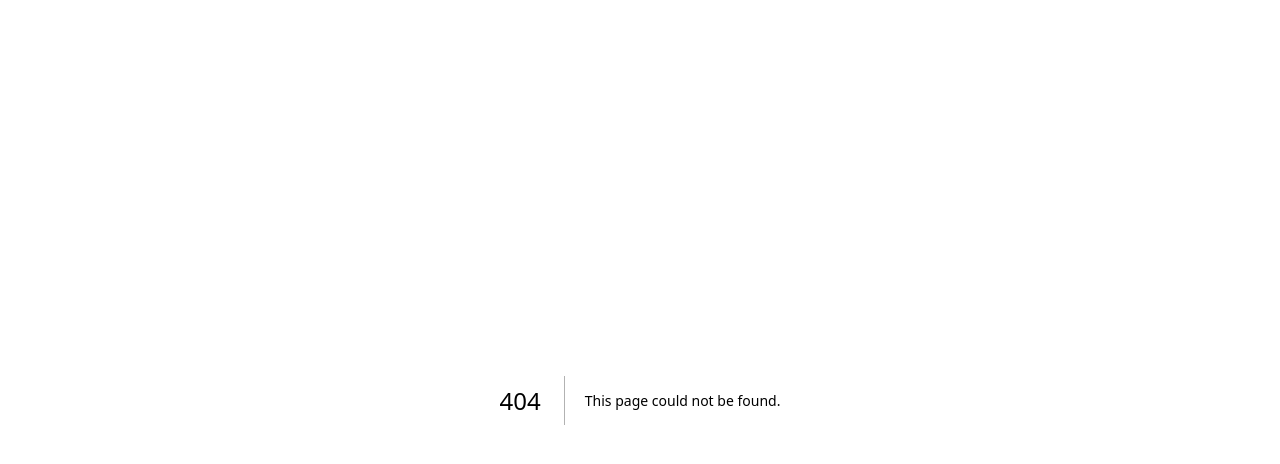
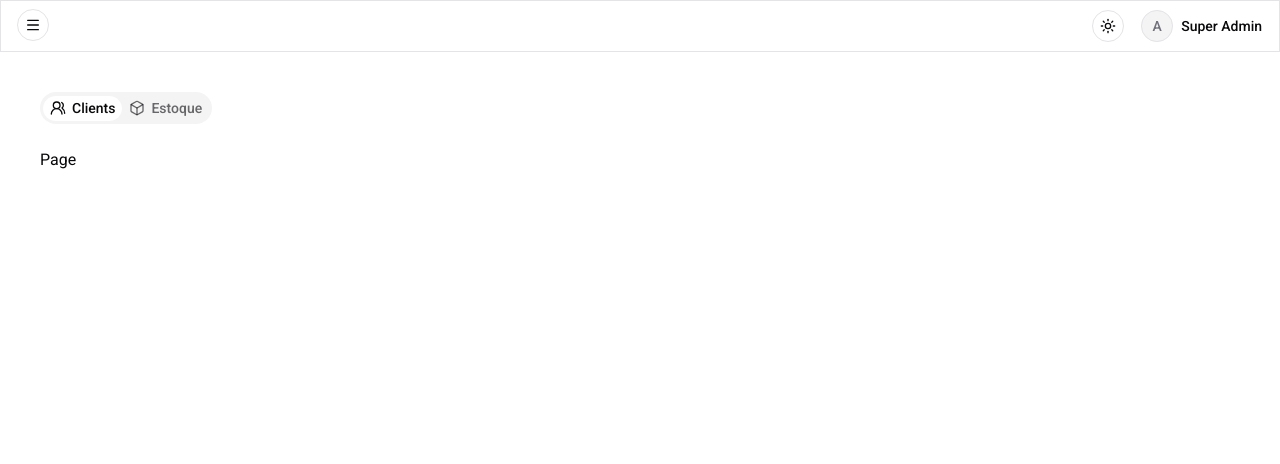
Before and after one commit to Balica-s-System/moto-status-single, a Next.js app: page /admin/management/clients in a window 1280 px wide. Before the commit this address had no page. Shown: the top 464 px of the page. Built offline with nearby package versions, Linux system fonts and the light colour scheme.

Commit message:
feat: restructure admin management routes and add layout with tabs

```diff
--- a/src/app/(dashboard)/_components/dashboard-layout.tsx
+++ b/src/app/(dashboard)/_components/dashboard-layout.tsx
@@ -26,12 +26,12 @@
     group: "Administração",
     items: [
       {
-        href: "/admin/clients",
+        href: "/admin/management/clients",
         label: "Clientes",
         icon: <Users2Icon className="mr-2 size-3"/>
       },
       {
-        href: "/admin/inventory",
+        href: "/admin/management/inventory",
         label: "Estoque",
         icon: <BoxIcon  className="mr-2 size-3"/>
       }
--- /dev/null
+++ b/src/app/(dashboard)/admin/management/clients/page.tsx
@@ -0,0 +1,7 @@
+const Page  = () => {
+  return (
+    <div>Page</div>
+  )
+}
+
+export default Page
--- /dev/null
+++ b/src/app/(dashboard)/admin/management/inventory/page.tsx
@@ -0,0 +1,7 @@
+const Page = () => {
+  return (
+    <div>Page Inventory</div>
+  )
+}
+
+export default Page;
--- /dev/null
+++ b/src/app/(dashboard)/admin/management/layout.tsx
@@ -0,0 +1,46 @@
+"use client";
+
+import { Tabs, TabsList, TabsTrigger } from "@/components/ui/tabs";
+import { BoxIcon, Users2Icon } from "lucide-react";
+import Link from "next/link";
+import { usePathname } from "next/navigation";
+import { ReactNode } from "react";
+
+type LayoutProps = { children: ReactNode };
+const Layout = ({ children }: LayoutProps) => {
+  const pathname = usePathname();
+
+  const getDefaultTab = () => {
+    if (pathname.includes("/admin/management/clients"))
+      return "clients";
+    if (pathname.includes("/admin/management/inventory"))
+      return "inventory";
+    return "foods";
+  };
+
+  return (
+    <div className="mx-auto max-w-7xl p-6">
+      <div className="mb-6">
+        <Tabs value={getDefaultTab()}>
+          <TabsList>
+            <TabsTrigger value="clients" asChild>
+              <Link href="/admin/management/clients">
+                <Users2Icon />
+                Clients
+              </Link>
+            </TabsTrigger>
+            <TabsTrigger value="inventory" asChild>
+              <Link href="/admin/management/inventory">
+                <BoxIcon />
+                Estoque
+              </Link>
+            </TabsTrigger>
+          </TabsList>
+        </Tabs>
+      </div>
+      {children}
+    </div>
+  );
+};
+
+export default Layout;
--- /dev/null
+++ b/src/components/ui/tabs.tsx
@@ -0,0 +1,90 @@
+"use client"
+
+import * as React from "react"
+import { cva, type VariantProps } from "class-variance-authority"
+import { Tabs as TabsPrimitive } from "radix-ui"
+
+import { cn } from "@/lib/utils"
+
+function Tabs({
+  className,
+  orientation = "horizontal",
+  ...props
+}: React.ComponentProps<typeof TabsPrimitive.Root>) {
+  return (
+    <TabsPrimitive.Root
+      data-slot="tabs"
+      data-orientation={orientation}
+      className={cn(
+        "group/tabs flex gap-2 data-horizontal:flex-col",
+        className
+      )}
+      {...props}
+    />
+  )
+}
+
+const tabsListVariants = cva(
+  "group/tabs-list inline-flex w-fit items-center justify-center rounded-2xl p-[3px] text-muted-foreground group-data-horizontal/tabs:h-8 group-data-vertical/tabs:h-fit group-data-vertical/tabs:flex-col group-data-vertical/tabs:p-1 data-[variant=line]:rounded-none",
+  {
+    variants: {
+      variant: {
+        default: "bg-muted",
+        line: "gap-1 bg-transparent",
+      },
+    },
+    defaultVariants: {
+      variant: "default",
+    },
+  }
+)
+
+function TabsList({
+  className,
+  variant = "default",
+  ...props
+}: React.ComponentProps<typeof TabsPrimitive.List> &
+  VariantProps<typeof tabsListVariants>) {
+  return (
+    <TabsPrimitive.List
+      data-slot="tabs-list"
+      data-variant={variant}
+      className={cn(tabsListVariants({ variant }), className)}
+      {...props}
+    />
+  )
+}
+
+function TabsTrigger({
+  className,
+  ...props
+}: React.ComponentProps<typeof TabsPrimitive.Trigger>) {
+  return (
+    <TabsPrimitive.Trigger
+      data-slot="tabs-trigger"
+      className={cn(
+        "relative inline-flex h-[calc(100%-1px)] flex-1 items-center justify-center gap-1.5 rounded-2xl border border-transparent! px-1.5 py-0.5 text-sm font-medium whitespace-nowrap text-foreground/60 transition-all group-data-vertical/tabs:w-full group-data-vertical/tabs:justify-start group-data-vertical/tabs:px-3 group-data-vertical/tabs:py-0.5 hover:text-foreground focus-visible:border-ring focus-visible:ring-[3px] focus-visible:ring-ring/50 focus-visible:outline-1 focus-visible:outline-ring disabled:pointer-events-none disabled:opacity-50 dark:text-muted-foreground dark:hover:text-foreground [&_svg]:pointer-events-none [&_svg]:shrink-0 [&_svg:not([class*='size-'])]:size-4",
+        "group-data-[variant=line]/tabs-list:bg-transparent group-data-[variant=line]/tabs-list:data-active:bg-transparent dark:group-data-[variant=line]/tabs-list:data-active:border-transparent dark:group-data-[variant=line]/tabs-list:data-active:bg-transparent",
+        "data-active:bg-background data-active:text-foreground dark:data-active:border-input dark:data-active:bg-input/30 dark:data-active:text-foreground",
+        "after:absolute after:bg-foreground after:opacity-0 after:transition-opacity group-data-horizontal/tabs:after:inset-x-0 group-data-horizontal/tabs:after:bottom-[-5px] group-data-horizontal/tabs:after:h-0.5 group-data-vertical/tabs:after:inset-y-0 group-data-vertical/tabs:after:-right-1 group-data-vertical/tabs:after:w-0.5 group-data-[variant=line]/tabs-list:data-active:after:opacity-100",
+        className
+      )}
+      {...props}
+    />
+  )
+}
+
+function TabsContent({
+  className,
+  ...props
+}: React.ComponentProps<typeof TabsPrimitive.Content>) {
+  return (
+    <TabsPrimitive.Content
+      data-slot="tabs-content"
+      className={cn("flex-1 text-sm outline-none", className)}
+      {...props}
+    />
+  )
+}
+
+export { Tabs, TabsList, TabsTrigger, TabsContent, tabsListVariants }
```
